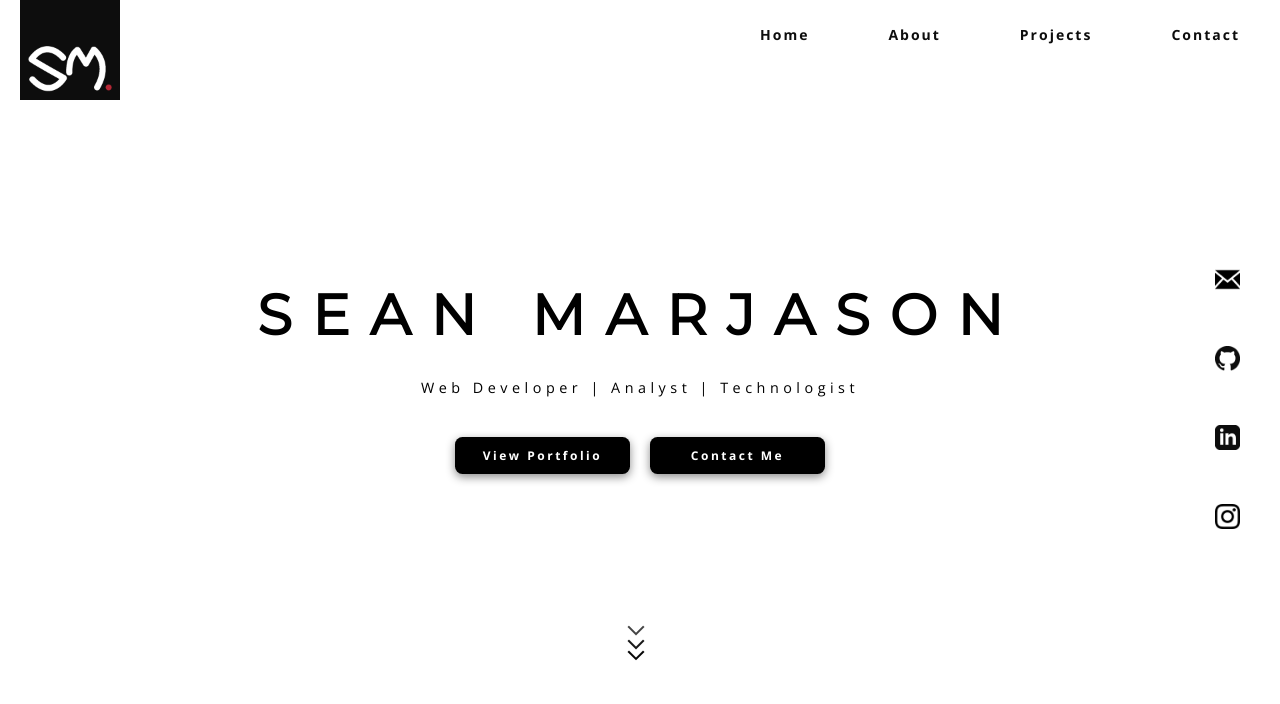
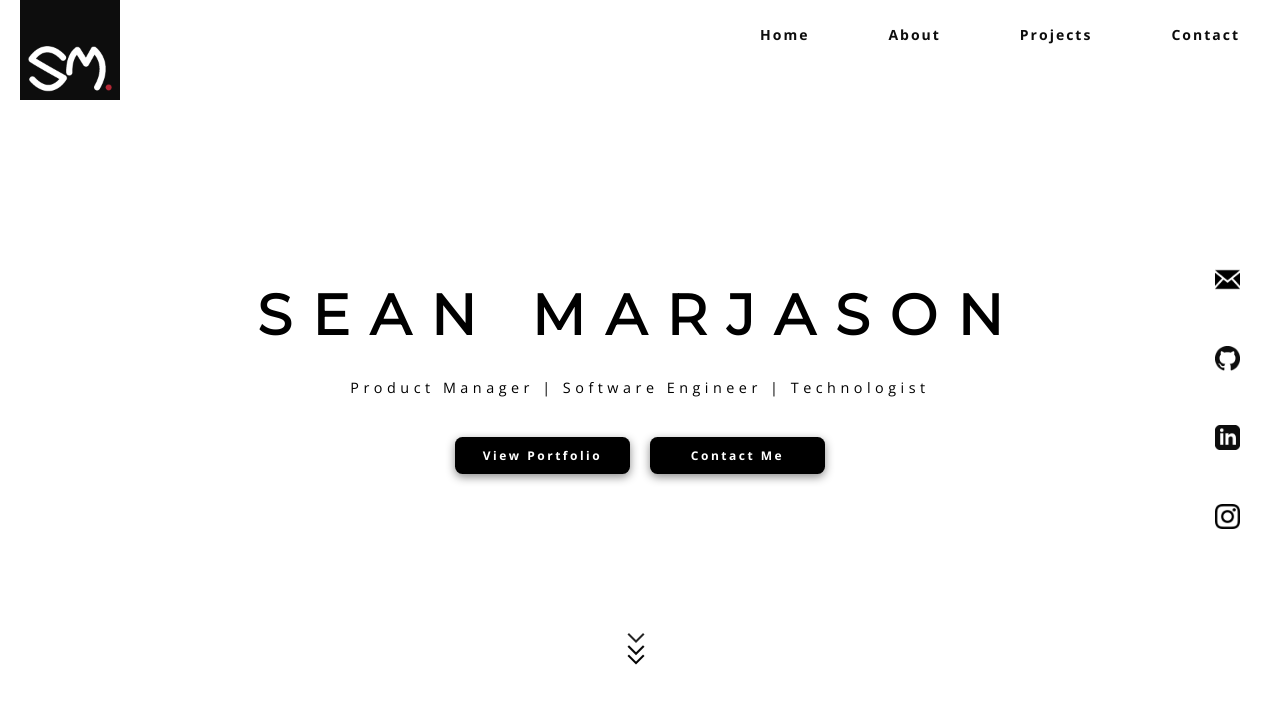
Before and after one commit to seanmarjason/seanmarjason.com, a React (Create React App) app: page / in a window 1280 px wide. Shown: the top 704 px of the page. Built offline with nearby package versions, Linux system fonts and the light colour scheme.

Commit message:
Update Home and About page content

```diff
--- a/src/App.css
+++ b/src/App.css
@@ -1,3 +1,7 @@
+html {
+  scroll-behavior: smooth;
+  scroll-padding-top: 150px;
+}
 
 h1, h2, h3, h4, h5, h6 {
   font-family: 'Montserrat', sans-serif;
--- a/src/components/AboutCard/AboutCard.js
+++ b/src/components/AboutCard/AboutCard.js
@@ -10,7 +10,7 @@ const AboutCard = () =>
         <p>
           <strong>Hello World!</strong><br />
           My name is <strong>Sean Marjason</strong> <span>&</span><br />
-          I’m a <strong>Web Developer</strong> <span>&</span> <strong>Technologist</strong><br />
+          I’m a <strong>Product Manager</strong> <span>&</span> <strong>Software Engineer</strong><br />
           <span>currently based in London, UK</span>
         </p>
         <p id="quote">
@@ -19,22 +19,29 @@ const AboutCard = () =>
           </q><br />
             <span>- not Albert Einstein, 1955</span>
         </p>
+
         <p>
-          We study, we work, we travel, we live, we repeat ... but like all good Business Analysts,
-          I have to ask <strong>why</strong>? (and <strong>why</strong>, and <strong>why</strong>,
-          and <strong>why</strong>, and <strong>why</strong> again!)
+          I've spent most of my career analysing businesses, understanding their needs, and
+          managing the successful delivery of bespoke digital solutions to improve how we
+          work together and deliver to customers.
+        </p>
+
+        <p>
+          My skillset used to be full of asking the right questions, and refining my understanding
+          of a business need into something that can be reflected in software.
+        </p>
+
+        <p>
+          Recently though I've taken that a step further. <u>Now, I can reflect those needs in scalable, testable code</u>.
         </p>
         <p>
-          Well, I used to just ask why ... now, I take it a step further. <u>Now, I can build stuff</u>!
-        </p>
-        <p>
-          I build platforms, products, applications to <strong>invoke change </strong>
+          I build platforms, products, and applications to <strong>invoke change </strong>
           and <strong>solve problems</strong>. Sometimes these are <i>simple</i> problems,
           sometimes they are <i>known</i>, but sometimes they are
           <i> novel</i>, <i>complex</i>, and <strong>exciting</strong>.
         </p>
         <p>
-          Check out some of my work below, and if you're interested in working with me, drop me a line on your preferred channel.
+          Have a look at some of my work below, and if you're interested in working with me, drop me a line on your preferred channel.
         </p>
       </div>
     </div>
--- a/src/pages/About.js
+++ b/src/pages/About.js
@@ -8,6 +8,11 @@ import AnalysisImage from '../assets/Business-Analysis-Skills_user-journey-with-
 
 const skills = [
   {
+    title: 'Product Analysis',
+    image: AnalysisImage,
+    text: 'Idea not fully formed yet? Know you need to put something together, but can\'t work out how to make it sustainable, valuable, or align with your user needs? Bringing years of experience in Business and Systems Analysis, I can help you to uncover user needs and organise them into contained stories ready to be refined and delivered.'
+  },
+  {
     title: 'Development',
     image: DevelopmentImage,
     text: 'Looking for a new website? Need something more complex than static content that you could do on Wix, Squarespace, or Wordpress? I can help you put together a lightweight website suiting your needs with market standard web frameworks (ReactJS, Node, AWS).'
@@ -16,11 +21,6 @@ const skills = [
     title: 'Design',
     image: DesignImage,
     text: 'Have an idea but not sure how to put together a product or service that will appeal to your users? Taking an iterative approach, I can help you put together mockups to test your idea, or to lay out your application ready for development using platforms easily consumed by your developers (Sketch, Invision Studio, Adobe XD)'
-  },
-  {
-    title: 'Analysis',
-    image: AnalysisImage,
-    text: 'Idea not fully formed yet? Know you need to put something together, but can\'t work out how to make it sustainable, valuable, or align with your user needs? Bringing years of experience in Business and Systems Analysis, I can help you to uncover user needs and organise them into contained stories ready to be refined and delivered.'
   },
 ]
 
--- a/src/pages/Home.js
+++ b/src/pages/Home.js
@@ -8,7 +8,7 @@ const Home = () => {
     <div className="page" id="home-page">
       <div id="headline">
         <h1 id="home" className="">Sean Marjason</h1>
-        <p id="tagline">Web Developer | Analyst | Technologist</p>
+        <p id="tagline">Product Manager | Software Engineer | Technologist</p>
         <div id="keylinks">
           <NavigationButton text="View Portfolio" link="#projects"/>
           <NavigationButton text="Contact Me" link="#contact"/>
```
